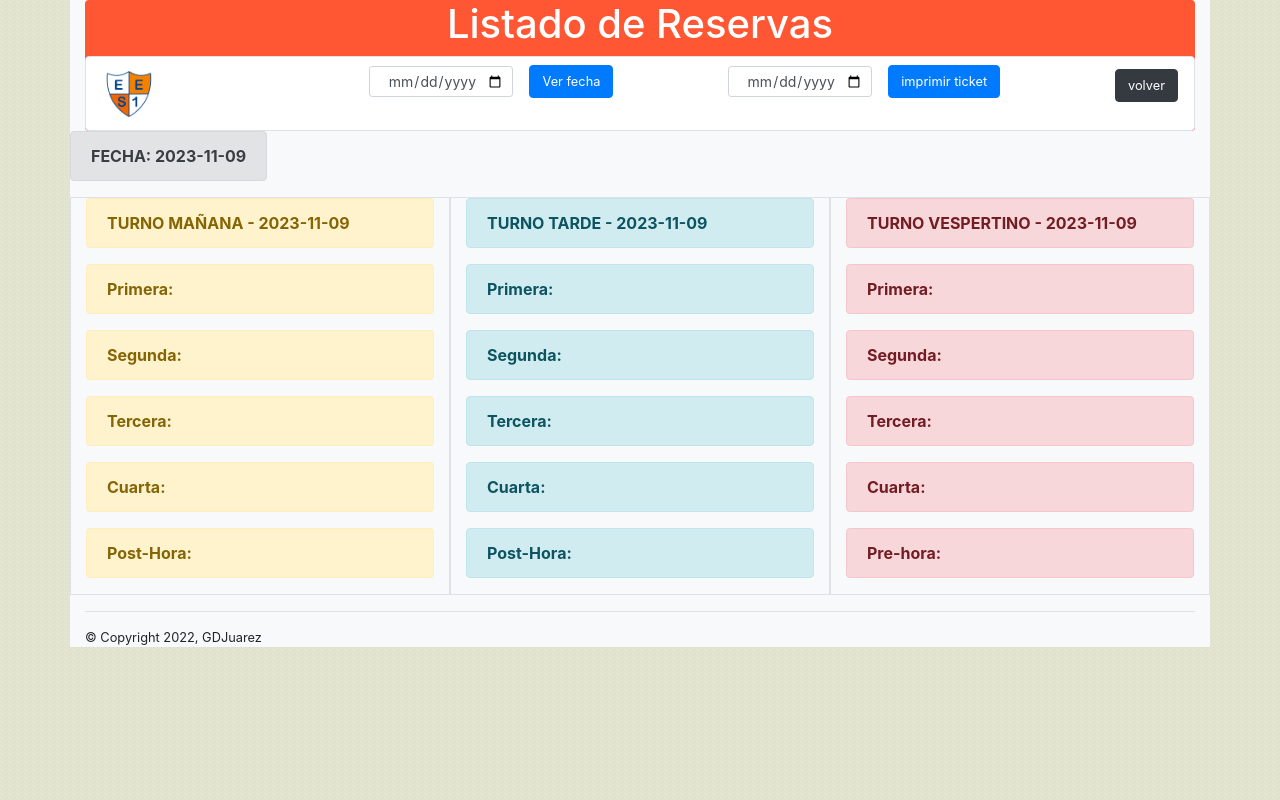
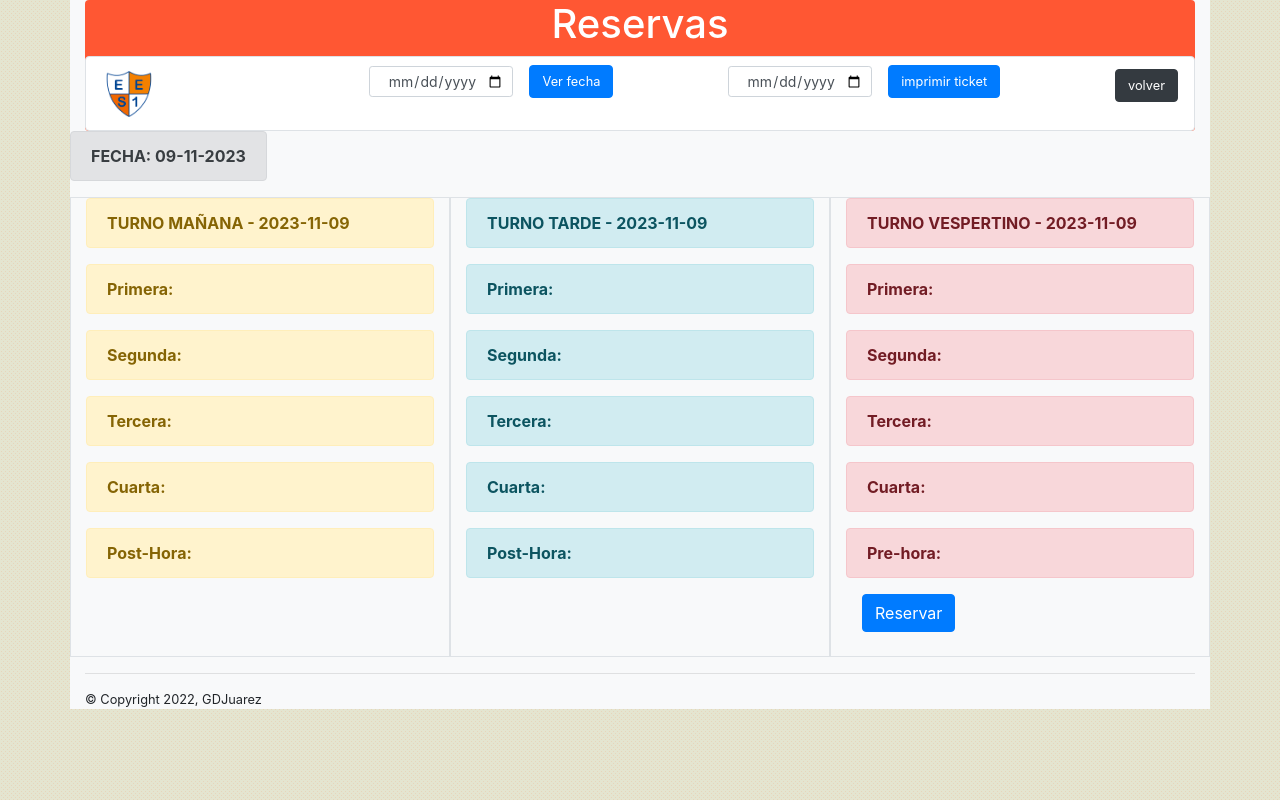
Before and after one commit to gdjuarez/Ematp_Pmos_POO, a PHP site: page /reservas/gridReservas.php in a window 1280 px wide. Run offline with PHP 8.4, Linux system fonts and the light colour scheme; the visitor is signed in with stand-in values (Sample User, id 1); data comes from the database, SQL or seed files in the repository.

Commit message:
reservas

```diff
--- a/prestamos/menu.php
+++ b/prestamos/menu.php
@@ -100,7 +100,7 @@ $array_reservas=$mis_reservas->get_reservas($dia);
                         ADMINISTRAR
                     </a>
                     <div class="dropdown-menu" aria-labelledby="navbarDropdownMenuLink">
-                        <a class="dropdown-item" href="../reservas/reservas.php">RESERVAR</a>
+                        <a class="dropdown-item" href="../reservas/gridReservas.php">RESERVAR</a>
                         <a class="dropdown-item" href="gridPmo.php">LISTADO</a>
                         <a class="dropdown-item" href="../dispositivos/dispositivos.php">DISPOSITIVOS</a>
                         <a class="dropdown-item" href="bloqueada.php">BLOQUEAR</a>
--- a/reservas/gridReservas.php
+++ b/reservas/gridReservas.php
@@ -176,7 +176,7 @@ if($dia!= ''){
 
                 </div>
                 <div class="col-lg-8">
-                    <h1 class="text-white text-center">Listado de Reservas</h1>
+                    <h1 class="text-white text-center">Reservas</h1>
                 </div>
                 <div class="col-lg-2">
 
@@ -204,7 +204,7 @@ if($dia!= ''){
                     </div>
                 </form>
 
-                <form class="form-inline" action="reservas.php" method="post">
+                <form class="form-inline" action="../prestamos/menu.php" method="post">
                     <button class="btn btn-dark " type="submit"><small>volver</small></button>
                 </form>
             </nav>
@@ -216,7 +216,11 @@ if($dia!= ''){
     <div class="container bg-light">
         <div class="row rounded">
             <div class='alert alert-secondary'>
-                <strong> FECHA: <?php echo $dia ?></strong>
+            <?php
+                $date_mostrar = new DateTime($dia);
+                // echo $date_mostrar->format('d.m.Y'); // 18.11.2016
+            ?>
+                <strong> FECHA: <?php  echo $date_mostrar->format('d-m-Y'); ?></strong>
             </div>
         </div>
         <div class="row rounded">
@@ -279,8 +283,16 @@ if($dia!= ''){
                 <div class='alert alert-danger'>
                     <strong>Pre-hora: <?php echo $v_prehora ?></strong>
                 </div>
+                <form class="form-inline" action="reservas.php" method="post">
+                     <div class="form-group mx-sm-3 mb-2">
+                        <button class="btn btn-primary btn-block" type="submit">Reservar</button>
+                    </div>
+                </form>
             </div>
+
         </div>
+
+
         <hr>
 
         <footer>
--- a/reservas/reservas.php
+++ b/reservas/reservas.php
@@ -82,7 +82,7 @@ $array_paraReservar=$mis_Reservas->listar_disp_reservar();
                 <?php
                 if($_SESSION['roll'] <= '2')
                 {
-                echo'<form class="form-inline " action="../prestamos/menu.php" method="post"><button class="btn btn-dark btn-sm " type="submit"><small>volver</small></button></form>';
+                echo'<form class="form-inline " action="gridReservas.php" method="post"><button class="btn btn-dark btn-sm " type="submit"><small>volver</small></button></form>';
                 }
                 ?>
 
```
